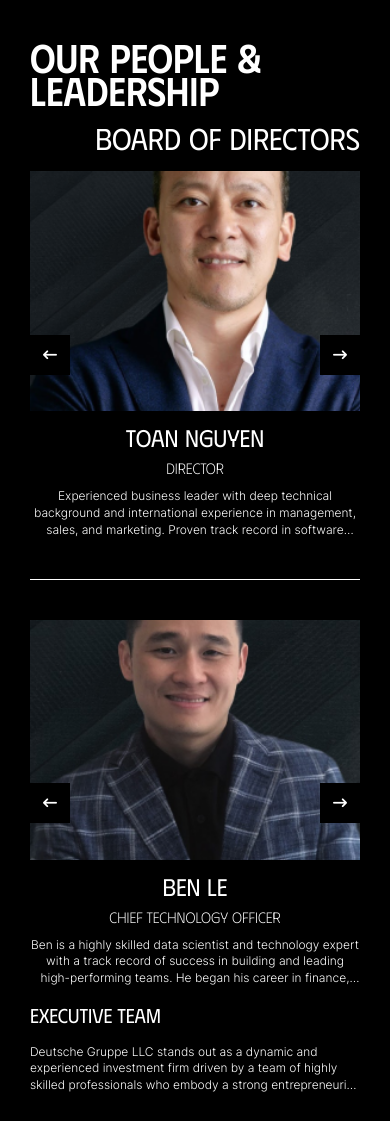
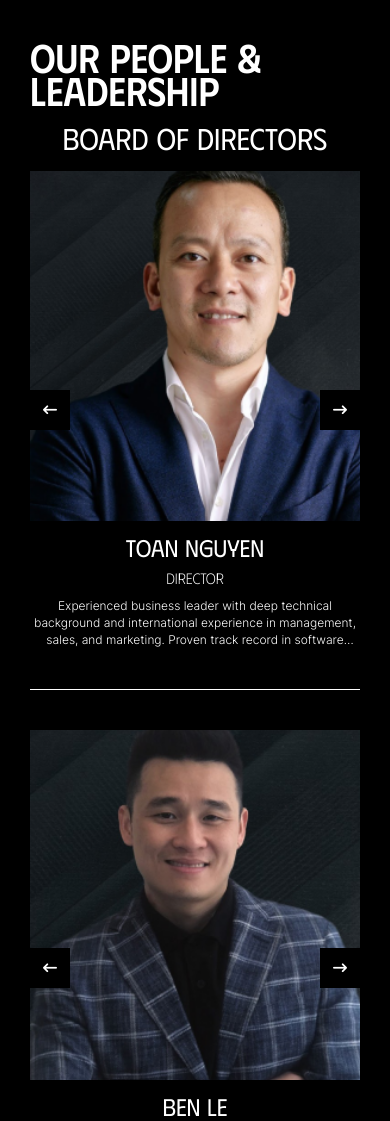
Before and after one commit to duongkhatoan/deutschesGrouppe, a plain HTML site: page pages/about.html in a window 390 px wide. Shown: the part 3780-4901 px from the top of the page. Drawn offline with nearby package versions, Linux system fonts and the light colour scheme.

Commit message:
Change css

```diff
--- a/css/aboutpage.css
+++ b/css/aboutpage.css
@@ -336,12 +336,13 @@
   .staff .des {
     font-size: 30px;
     margin: 20px 0px;
+    text-align: center;
   }
   .staff .listItem.listLead {
     grid-template-columns: repeat(2, 1fr);
   }
   .staff .listItem .item .img {
-    height: 240px;
+    height: 350px;
   }
   .staff .lineWrapper {
     margin: 40px 0px;
```
